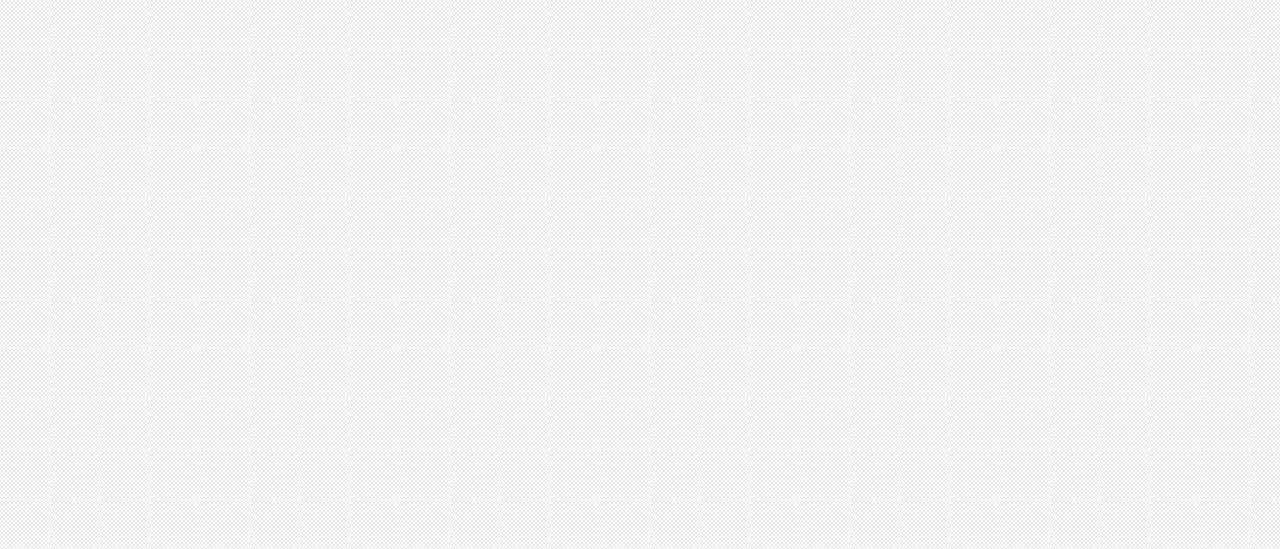
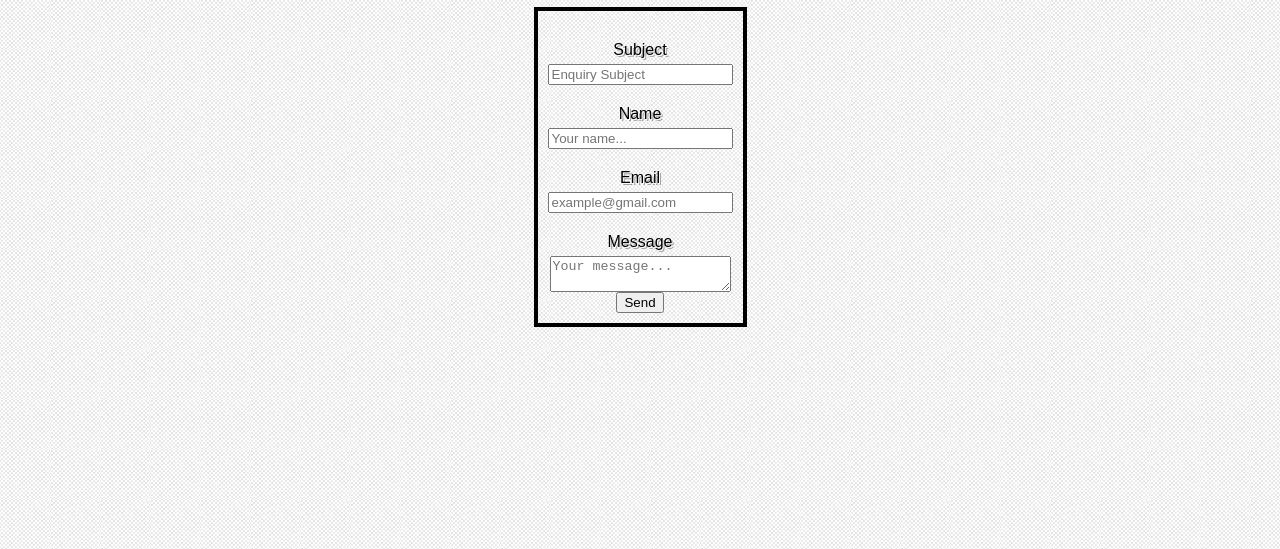
Before and after one commit to LeoHarada/Portfolio-Website, a website: page contact.html in a window 1280 px wide. Shown: the part 251-800 px from the top of the page. Drawn offline with nearby package versions, Linux system fonts and the light colour scheme.

Commit message:
added contact page details with email features

```diff
--- a/contact.html
+++ b/contact.html
@@ -28,5 +28,54 @@
             </a>
         </nav>
     </header>
+    <main class="contact">
+        <div>
+            <h1>Contact Me</h1>
+            <form id="contact-form">
+                <label for="subject">Subject</label>
+                <input
+                type="text"
+                id="subject"
+                name="subject"
+                placeholder="Enquiry Subject"
+                required
+                />
+
+                <label for="user_name">Name</label>
+                <input
+                type="text"
+                id="user_name"
+                name="user_name"
+                placeholder="Your name..."
+                required
+                />
+
+                <label for="user_email">Email</label>
+                <input
+                type="email"
+                id="user_email"
+                name="user_email"
+                placeholder="example@gmail.com"
+                required
+                />
+
+                <label for="message">Message</label>
+                <textarea
+                    id="message"
+                    name="message"
+                    placeholder="Your message..."
+                    required
+                ></textarea>
+
+                <button type="submit" class="submit-button">
+                    Send
+                </button>
+            </form>
+        </div>
+    </main>
+    <script type="text/javascript"
+            src="https://cdn.jsdelivr.net/npm/@emailjs/browser@3/dist/email.min.js">
+    </script>
+    <script src="main.js"></script>
 </body>
 </html>
--- /dev/null
+++ b/main.js
@@ -0,0 +1,37 @@
+const contactForm = document.querySelector('#contact-form');
+const submitButton = document.querySelector('.submit-button');
+const subjectInput = document.querySelector('#subject')
+const nameInput = document.querySelector('#user_name');
+const emailInput = document.querySelector('#user_email');
+const messageInput = document.querySelector('#message');
+
+const publicKey = 'MiFGG61-WxKnTxZ7f';
+const serviceId = 'service_e6gftku';
+const templateId = 'template_1aas5jr';
+
+emailjs.init(publicKey);
+
+contactForm.addEventListener('submit', e => {
+    e.preventDefault();
+    submitButton.innerText = "Just a Moment...";
+
+    const inputFields = {
+        subject: subjectInput.value,
+        name: nameInput.value,
+        email: emailInput.value,
+        message: messageInput.value
+    }
+
+    emailjs.send(serviceId, templateId, inputFields)
+    .then(() => {
+        submitButton.innerText = "Message Sent Successfuly";
+
+        subjectInput.value = "";
+        nameInput.value = "";
+        emailInput.value = "";
+        messageInput.value = "";
+    }, (error) => {
+        console.log(error);
+        submitButton.innerText = "Something went wrong";
+    });
+});
--- a/style.css
+++ b/style.css
@@ -189,3 +189,22 @@ main {
     margin-bottom: -5px;
     font-style: italic;
 }
+
+#contact-form {
+    display: flex;
+    flex-direction: column;
+    align-items: center;
+    border: 4px solid black;
+    padding: 10px;
+}
+
+label {
+    text-shadow: 1px 1px 0 #fdfdfd, 2px 2px 0 rgba(81,81,81,0.5), 0 0 1px #fdfdfd;
+    font-family: "Oswald",sans-serif;
+    font-weight: normal;
+    margin: 20px 0 5px;
+}
+
+textarea {
+    max-width: 500px;
+}
```
Also changed, not shown: package.json (added, +22 -0 lines), 2 other files.
